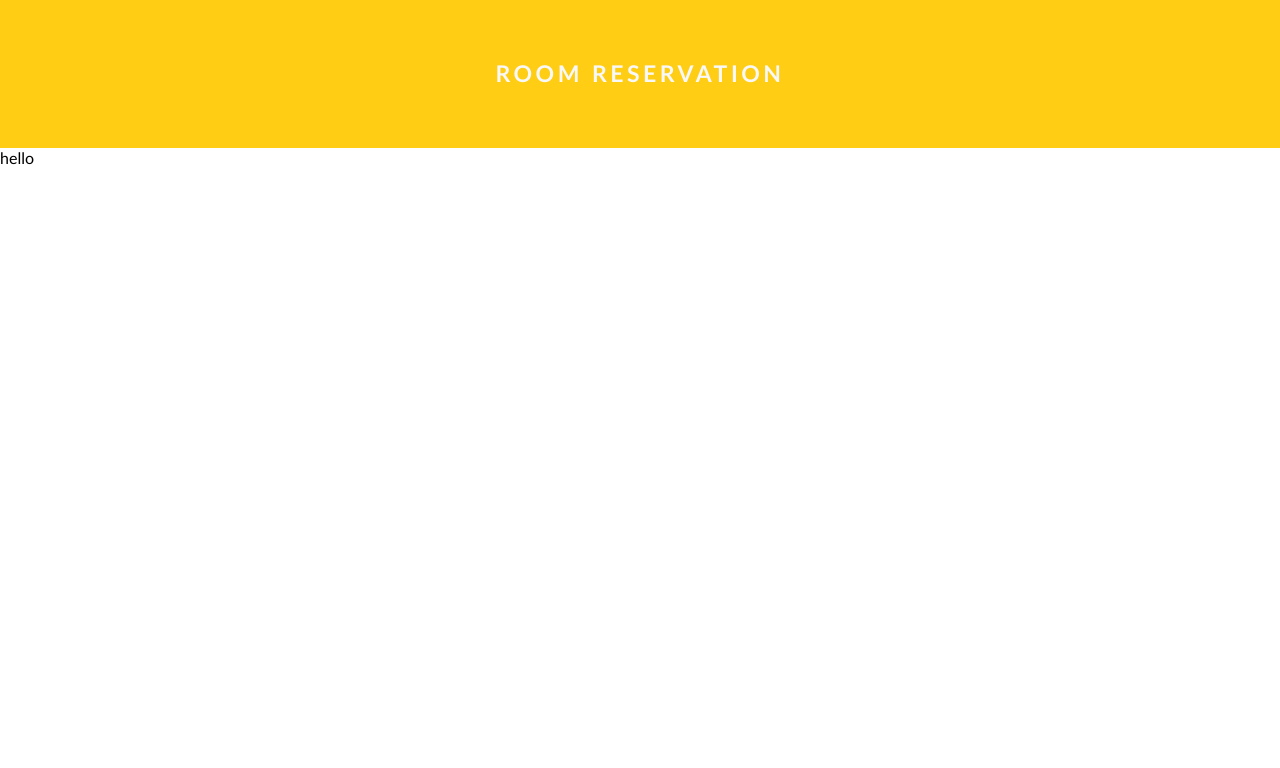
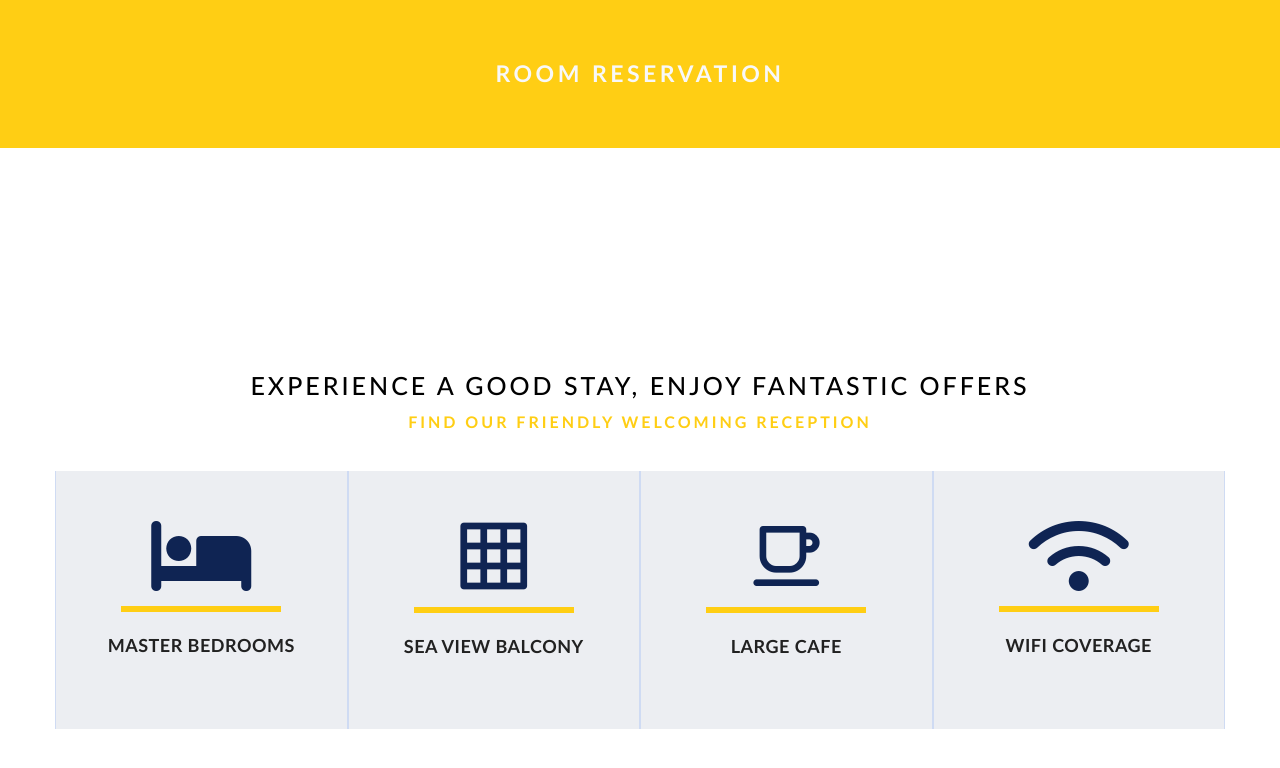
Before and after one commit to qagatekeeper/sunrise-hotel, a React (Create React App) app: page / in a window 1280 px wide. Shown: the part 842-1610 px from the top of the page. Before the commit the page ends 1009 px from the top, so only its background shows below. Built offline with nearby package versions, Linux system fonts and the light colour scheme.

Commit message:
experience-web

```diff
--- a/package.json
+++ b/package.json
@@ -3,6 +3,10 @@
   "version": "0.1.0",
   "private": true,
   "dependencies": {
+    "@emotion/react": "^11.9.3",
+    "@emotion/styled": "^11.9.3",
+    "@mui/icons-material": "^5.8.4",
+    "@mui/material": "^5.9.2",
     "@testing-library/jest-dom": "^5.16.4",
     "@testing-library/react": "^13.3.0",
     "@testing-library/user-event": "^13.5.0",
--- /dev/null
+++ b/src/components/experience/expCard.css
@@ -0,0 +1,107 @@
+.expCard-wrapper{
+    /* width:284px; */
+    height: 258px;
+    padding: 32px;
+    background-color: #344A7117;
+    /* font-size: 16px; */
+    /* color: #333333; */
+    /* font-weight: 700; */
+    border-right: 1px solid #cfdbf3;
+    border-left: 1px solid #cfdbf3;
+    transition: all 0.2s ease-in-out;
+}
+
+.expCard-icon{
+    font-size: 5em;
+    color: #0f2453;
+    /* font-style: normal; */
+    /* font-weight: normal; */
+    /* font-variant: normal; */
+    /* text-transform: none; */
+    line-height: 1;
+    /* -webkit-font-smoothing: antialiased; */
+    transition: transform 0.2s;
+
+}
+
+.expCard-title {
+    margin: 20px 0 10px 0;
+    padding: 20px 0 0 0;
+    font-size: 18px;
+    position: relative;
+    /* -webkit-transition: -webkit-transform 0.2s; */
+    /* -moz-transition: -moz-transform 0.2s; */
+    transition: transform 0.2s;
+    text-transform: uppercase;
+    letter-spacing: 0.5px;
+    color: #212121;
+    font-weight: 700;
+    line-height: 1.1;
+ }
+
+.expCard-title::before{
+    content: '';
+    position: absolute;
+    background: #ffce14;
+    width: 160px;
+    height: 6px;
+    top: 0px;
+    left: 50%;
+    margin: -10px 0 0 -80px;
+    /* -webkit-transition: margin-top 0.2s; */
+    /* -moz-transition: margin-top 0.2s; */
+    transition: margin-top 0.3s;
+}
+
+.expCard-category{
+    text-transform: uppercase;
+    display: inline-block;
+    font-size: 1em;
+    font-weight: 600;
+    letter-spacing: 1px;
+    color: #ffce14;
+    /* -webkit-transform: translateY(10px); */
+    /* -moz-transform: -moz-translateY(10px); */
+    /* -ms-transform: -ms-translateY(10px); */
+    transform: translateY(30px);
+    opacity: 0;
+    /* -webkit-transition: -webkit-transform 0.3s, opacity 0.2s; */
+    /* -moz-transition: -moz-transform 0.3s, opacity 0.2s; */
+    /* -webkit-transition: transform 0.3s, opacity 0.2s; */
+    transition: transform 0.3s, opacity 0.5s;
+}
+
+/* Hover styles */
+
+.expCard-wrapper:hover {
+    background: #0f2453;
+}
+
+.expCard-wrapper:hover .expCard-icon {
+    color: #ffce14;
+	/* -webkit-transform: translateY(-20px); */
+	/* -moz-transform: translateY(-20px); */
+	/* -ms-transform: translateY(-20px); */
+	transform: translateY(-20px);
+}
+
+.expCard-wrapper:hover .expCard-title{
+	color:#fff;
+    transform: translateY(-45px);
+    /* -webkit-transform: translateY(-45px); */
+	/* -moz-transform: translateY(-45px); */
+	/* -ms-transform: translateY(-45px); */
+}
+
+.expCard-wrapper:hover .expCard-title:before {
+	background: #fff;
+	margin-top: 68px;
+}
+
+.expCard-wrapper:hover .expCard-category{
+	opacity: 1;
+	/* -webkit-transform: translateY(0px); */
+	/* -moz-transform: translateY(0px); */
+	/* -ms-transform: translateY(0px); */
+	transform: translateY(0px);
+}
--- /dev/null
+++ b/src/components/experience/expCard.js
@@ -0,0 +1,14 @@
+import React from "react";
+import "./expCard.css";
+
+const ExpCard = (props) => {
+  return (
+    <div className="expCard-wrapper flex flex-column absolute-center">
+      <div className="expCard-icon">{props.icon}</div>
+      <div className="expCard-title">{props.title}</div>
+      <div className="expCard-category">SUN RISE</div>
+    </div>
+  );
+};
+
+export default ExpCard;
--- a/src/components/experience/experience.css
+++ b/src/components/experience/experience.css
@@ -20,3 +20,36 @@
 .exp-link:hover{
     color: var(--black);
 }
+
+/*===========bottom===============*/
+
+.exp-content{
+    text-align: center;
+    width: 100vw;
+    height: 100vh;
+}
+
+.exp-container{
+    width: 1170px;
+}
+
+.exp-text{
+    font-size: 1em;
+    color: var(--bg-yellow);
+    line-height: 2.3em;
+    text-transform: uppercase;
+    letter-spacing: 3px;
+    font-weight: 700;
+}
+.exp-text span{
+    display: block;
+    font-size: 25px!important;
+    color: var(--black);
+    font-weight: 500;
+}
+
+.exp-bottom {
+    margin-top: 30px;
+    display: grid;
+    grid-template-columns: repeat(4,1fr);
+}
--- a/src/components/experience/index.js
+++ b/src/components/experience/index.js
@@ -1,5 +1,29 @@
 import React from "react";
 import "./experience.css";
+import ExpCard from "./expCard";
+
+const cardData = [
+  {
+    id: 1,
+    icon: <i class="fa-solid fa-bed"></i>,
+    title: "MASTER BEDROOMS",
+  },
+  {
+    id: 2,
+    icon: <i class="uil uil-table"></i>,
+    title: "SEA VIEW BALCONY",
+  },
+  {
+    id: 3,
+    icon: <i class="uil uil-coffee"></i>,
+    title: "LARGE CAFE",
+  },
+  {
+    id: 4,
+    icon: <i class="fa-solid fa-wifi"></i>,
+    title: "WIFI COVERAGE",
+  },
+];
 
 const Experience = () => {
   return (
@@ -11,7 +35,25 @@ const Experience = () => {
           </a>
         </div>
       </div>
-      <div className="exp-content">hello</div>
+      <div className="exp-content flex absolute-center">
+        <div className="exp-container">
+          <div className="exp-top">
+            <div className="exp-text">
+              <span>Experience a good stay, enjoy fantastic offers</span>
+              Find our friendly welcoming reception
+            </div>
+          </div>
+          <div className="exp-bottom">
+            {cardData.map((data, i) => (
+              <ExpCard title={data.title} icon={data.icon} />
+            ))}
+            {/* <ExpCard title={cardData[0].title} icon={cardData[0].icon} />
+            <ExpCard title={cardData[1].title} icon={cardData[1].icon} />
+            <ExpCard title={cardData[2].title} icon={cardData[2].icon} />
+            <ExpCard title={cardData[3].title} icon={cardData[3].icon} /> */}
+          </div>
+        </div>
+      </div>
     </div>
   );
 };
```
Also changed, not shown: 1 other file (tests, documents, lock files or other folders).
